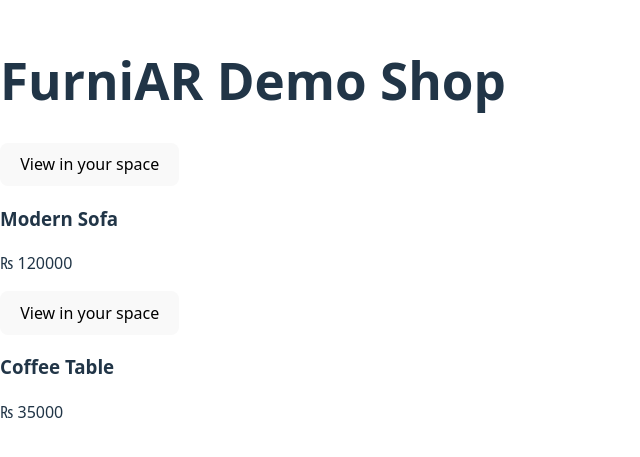
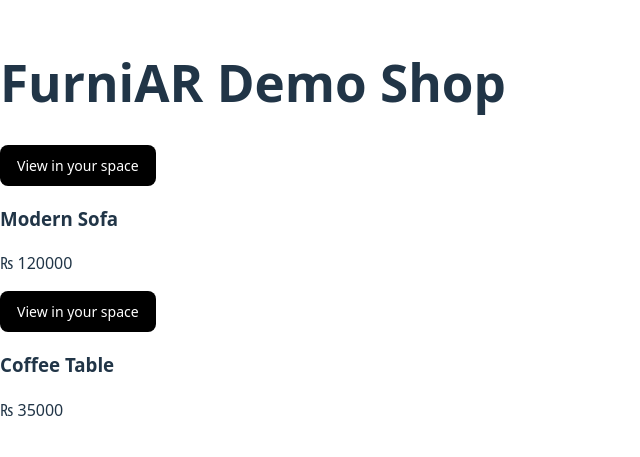
Before and after one commit to aqib-bhatti/testing, a React (Vite) app: page / in a window 1280 px wide. Shown: the part 171-628 px from the top of the page, without its empty margins (0-640 px from the left). Built offline with nearby package versions, Linux system fonts and the light colour scheme.

Commit message:
Update ProductARCard.jsx

```diff
--- a/src/components/ProductARCard.jsx
+++ b/src/components/ProductARCard.jsx
@@ -1,7 +1,7 @@
 export default function ProductARCard({ name, price, glbSrc, usdzSrc, poster }) {
   return (
     <div className="rounded-xl border p-4 bg-white shadow-sm">
-     <model-viewer
+{/*      <model-viewer
   src={glbSrc}
   ios-src={usdzSrc}
   poster={poster}
@@ -21,7 +21,31 @@ export default function ProductARCard({ name, price, glbSrc, usdzSrc, poster })
   >
     View in your space
   </button>
+</model-viewer> */}
+      <model-viewer
+  src="/models/sofa.glb"
+  ios-src="/models/sofa.usdz"
+  alt="3D Sofa"
+  ar
+  ar-modes="webxr scene-viewer quick-look"
+  ar-placement="floor"
+  ar-scale="auto:0.5 2"
+  style={{ width: "100%", height: "400px", borderRadius: "12px" }}
+>
+  <button
+    slot="ar-button"
+    style={{
+      background: "black",
+      color: "white",
+      padding: "10px 16px",
+      borderRadius: "8px",
+      fontSize: "14px",
+    }}
+  >
+    View in your space
+  </button>
 </model-viewer>
+
 
 
       <h3 className="mt-3 font-semibold">{name}</h3>
```
